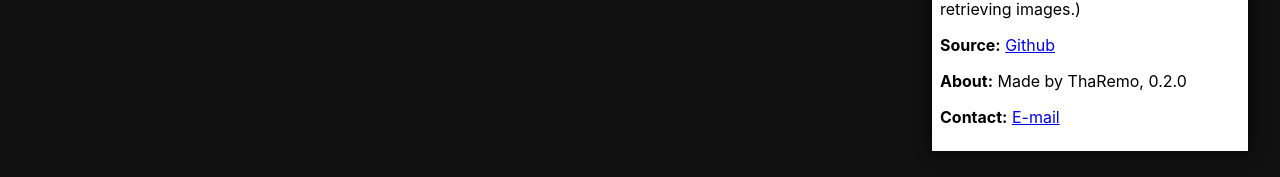
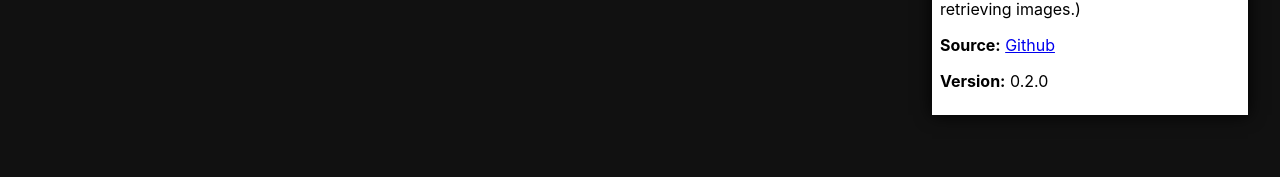
Before and after one commit to RvanderLaan/BookmarkImageBrowser, a React (Create React App) app: page / in a window 1280 px wide. Both pictures are taken after a click on the element 1260 px from the left and 18 px from the top of the page. Shown: the part 235-412 px from the top of the page. Built offline with nearby package versions, Linux system fonts and the light colour scheme; no server answers.

Commit message:
Updated readme, added Github link in options

```diff
--- a/src/App.tsx
+++ b/src/App.tsx
@@ -232,7 +232,7 @@ class App extends Component<IAppProps, IAppState> {
             { splitBookmarks.images.map((bookmark, index) => (
                 <Thumbnail
                   bookmark={bookmark}
-                  key={`image-${bookmark.title}`}
+                  key={`image-${index}-${bookmark.title}`}
                   showFullImage={this.showFullImage}
                   size={thumbnailSize}
                 />
--- a/src/components/options.tsx
+++ b/src/components/options.tsx
@@ -40,8 +40,6 @@ export async function getPixivToken() : Promise<string> {
     throw new Error('No username or password');
   }
 }
-
-
 
 enum SubmitStatus {
   NONE,
@@ -95,10 +93,8 @@ const options = () => {
 
       <p>(Needed to access the Pixiv API for retrieving images.)</p>
 
-      {/* TODO: Add github link */}
-      <p><b>Source:</b> <a href="github here">Github</a></p>
-      <p><b>About:</b> Made by ThaRemo, {version}</p>
-      <p><b>Contact:</b> <a href="mailto:rrm.remi@gmail.com">E-mail</a></p>
+      <p><b>Source:</b> <a href="https://github.com/RvanderLaan/BookmarkImageBrowser">Github</a></p>
+      <p><b>Version:</b> {version}</p>
     </div>
   );
 };
```
Also changed, not shown: public/manifest.json, 1 other file (tests, documents, lock files or other folders).
